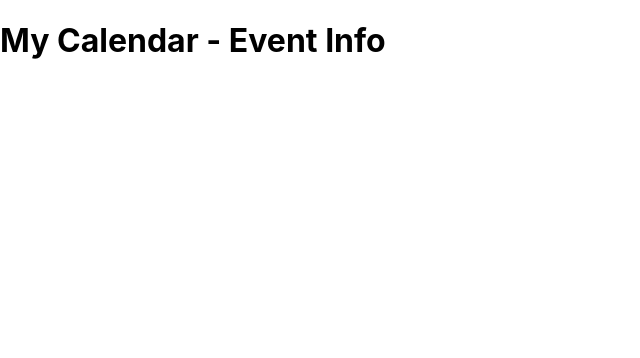
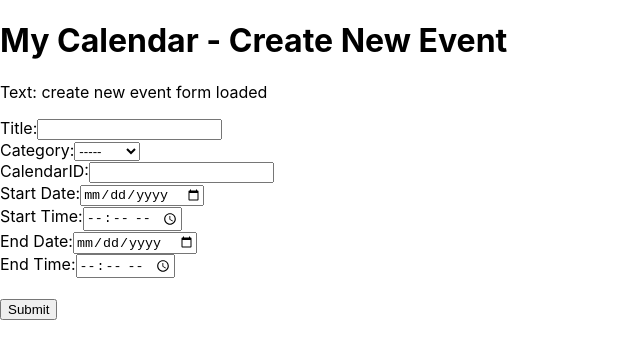
Before and after one commit to junjy/planner_frontend, a React (Create React App) app: page /events/new in a window 1280 px wide. Shown: the top 358 px of the page, without its empty margins (0-640 px from the left). Built offline with nearby package versions, Linux system fonts and the light colour scheme; no server answers; a small style sheet from the web is missing.

Commit message:
add create new event form

```diff
--- a/package.json
+++ b/package.json
@@ -7,6 +7,7 @@
     "@testing-library/react": "^11.2.3",
     "@testing-library/user-event": "^12.6.2",
     "@toast-ui/react-calendar": "^1.0.5",
+    "moment": "^2.29.1",
     "react": "^17.0.1",
     "react-dom": "^17.0.1",
     "react-router-dom": "^5.2.0",
--- a/src/App.js
+++ b/src/App.js
@@ -3,6 +3,7 @@ import { BrowserRouter as Router, Switch, Route } from 'react-router-dom'
 import Calendar from './components/pages/Calendar'
 import EventsList from './components/calendar/EventsList'
 import Event from './components/calendar/Event'
+import NewEvent from './components/calendar/NewEvent'
 
 class App extends React.Component {
   render() {
@@ -12,6 +13,7 @@ class App extends React.Component {
         <Router>
           <Switch>
             {/* <Route path="/" component={Calendar} /> */}
+            <Route path="/events/new" component={NewEvent} />
             <Route path="/events/:id" component={Event} />
             <Route path="/events" component={EventsList} />
           </Switch>
--- /dev/null
+++ b/src/components/calendar/NewEvent.jsx
@@ -0,0 +1,112 @@
+import React from 'react'
+import moment from 'moment'
+// import plannerAPI from '../../services/api'
+
+class NewEvent extends React.Component {
+    constructor(props) {
+        super(props);
+        this.state = {
+            // event: null,
+            text: "create new event form loaded",
+        };
+    }
+
+    // componentDidMount() {
+
+    //     plannerAPI.getEvent().then((response) => {
+    //         // console.log(response.data);
+
+    //         this.setState({
+    //             // event: response.data,
+    //             text: "component mounted at 3.30pm"
+    //         });
+    //         // console.log(this.state.event);
+    //     })
+    //     .catch(err => {
+    //         console.log(err)
+    //     })
+    // }
+
+
+    render() {
+        return(
+            <div className="form-new-event">
+                <div className="container">
+                    <h1>My Calendar - Create New Event</h1>
+                    <p>Text: {this.state.text}</p>
+
+                    {/* <form onSubmit={(e) => {
+              this.handleFormSubmit(e);
+            }}
+          > */}
+                    <form>
+                        {/* //=== Title ==== // */}
+                        <div className="">
+                            <label htmlFor="title" className="">
+                                Title:
+                            </label>
+                            <input type="text" className="" id="title" name="title" value={this.state.title} placeholder="" required />
+                        </div>
+                        {/* //=== Category ==== // */}
+                        <div className="">
+                            <label htmlFor="category" className="">
+                                Category:
+                            </label>
+                            <select className="" id="category" name="category" value={this.state.category} required>
+                                <option value="">-----</option>
+                                <option value="Family">Family</option>
+                                <option value="Work">Work</option>
+                                <option value="Study">Study</option>
+                                <option value="Leisure">Leisure</option>
+                            </select>
+                        </div>
+                        {/* //=== CalendarID ==== // */}
+                        <div className="">
+                            <label htmlFor="calendarId" className="">
+                                CalendarID:
+                            </label>
+                            <input type="text" className="" id="calendarId" name="calendarId"
+                                value={this.state.calendarId} placeholder="" required />
+                        </div>
+                        {/* //=== Start Date ==== // */}
+                        {/* Add start time later */}
+                        <div className="">
+                            <label htmlFor="date-start" className="">
+                                Start Date:
+                            </label>
+                            <input type="date" id="date-start" name="date-start" className="" min={moment().format("YYYY-MM-DD")} />
+                        </div>
+                        {/* //=== Start Time ==== // */}
+                        <div className="">
+                            <label htmlFor="time-start" className="">
+                                Start Time:
+                            </label>
+                            <input type="time" id="time-start" name="time-start" className="" min={moment().format("hh:mm")} />
+                        </div>
+                        {/* //=== End Date ==== // */}
+                        {/* Add end time later */}
+                        <div className="">
+                            <label htmlFor="date-end" className="">
+                                End Date:
+                            </label>
+                            <input type="date" id="date-end" name="date-end" className="" min={moment().format("YYYY-MM-DD")} />
+                        </div>
+                        {/* //=== End Time ==== // */}
+                        <div className="">
+                            <label htmlFor="time-end" className="">
+                                End Time:
+                            </label>
+                            <input type="time" id="time-end" name="time-end" className="" min={moment().format("hh:mm")} />
+                        </div>
+                        <br />
+                        <button type="submit" className="">
+                            Submit
+                        </button>
+                    </form>
+                </div>
+            </div>
+        )
+    }
+}
+
+export default NewEvent;
```
Also changed, not shown: 1 other file (tests, documents, lock files or other folders).
